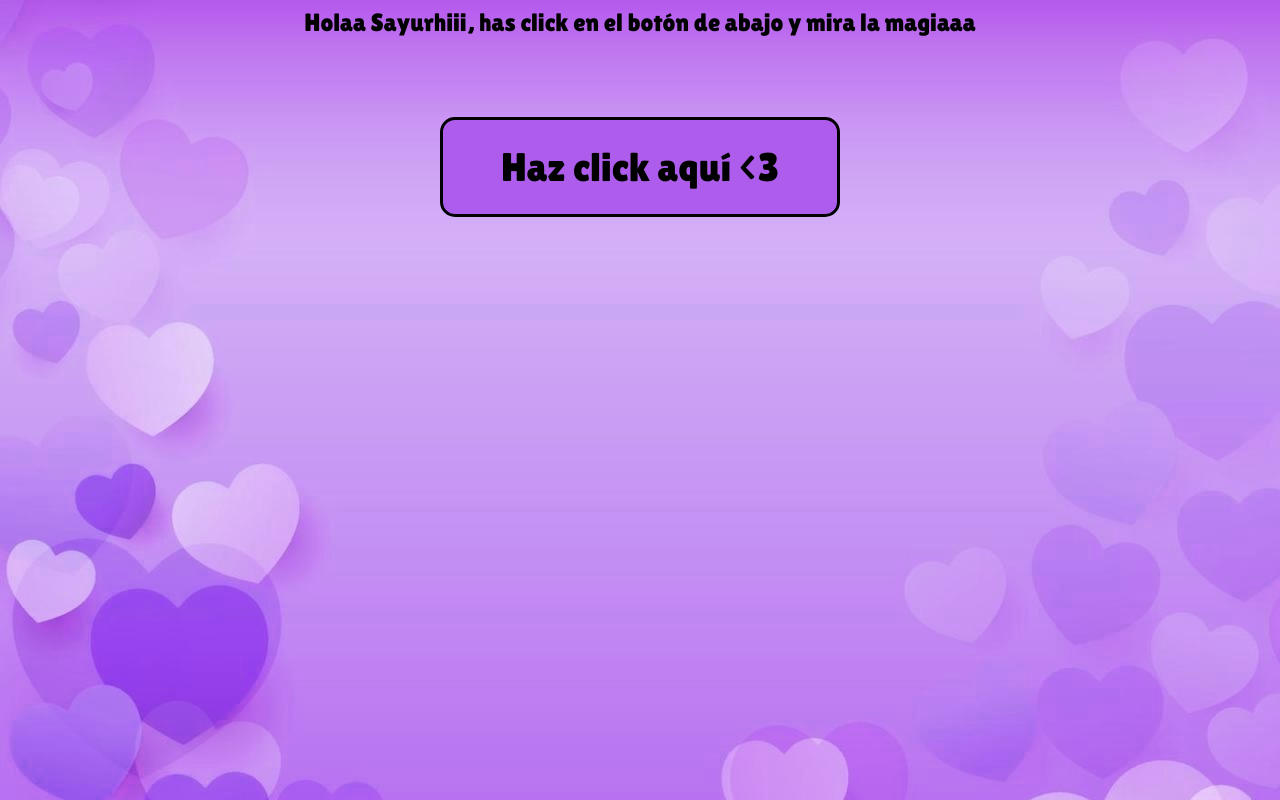
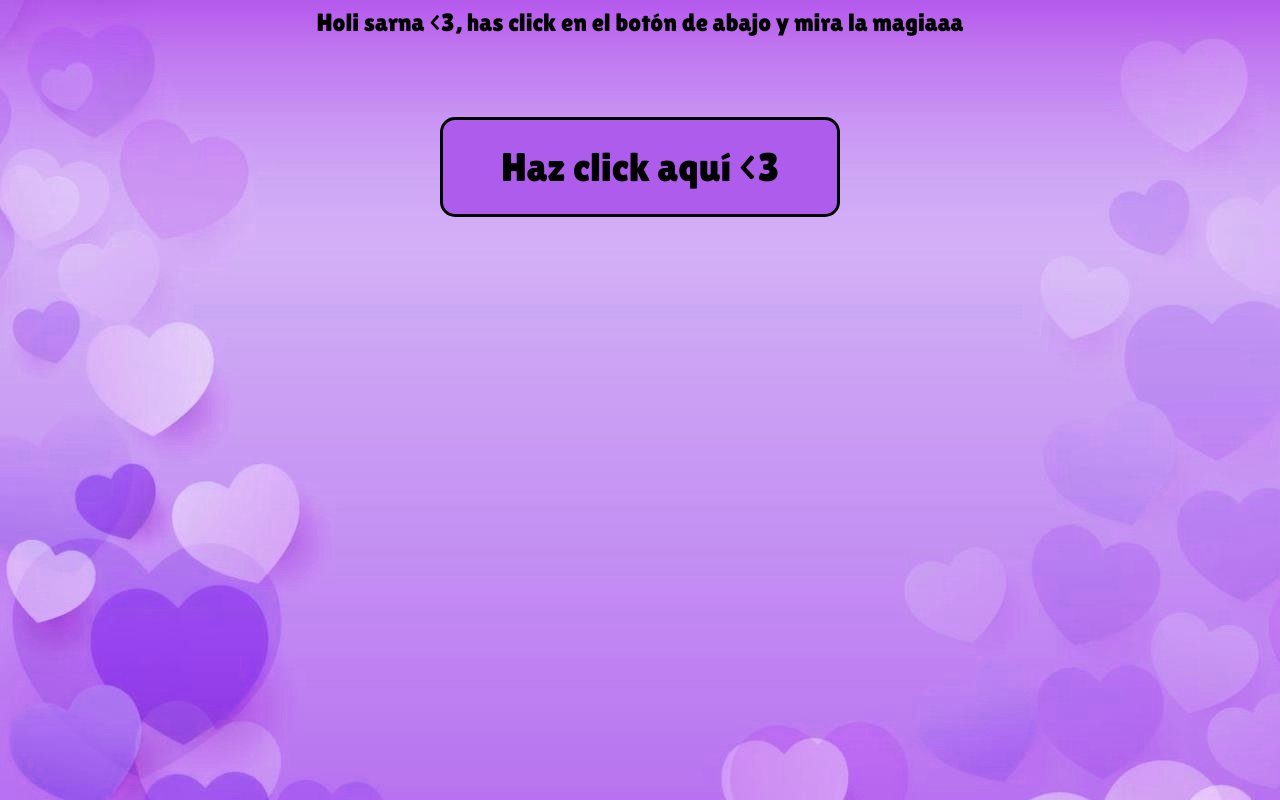
Before and after one commit to erickSitoy/felizcumplebailarina, a plain HTML site: page index.html in a window 1280 px wide. Drawn offline with Linux system fonts and the light colour scheme; files whose address does not match are found by name.

Commit message:
Update index.html

```diff
--- a/index.html
+++ b/index.html
@@ -4,11 +4,11 @@
     <meta charset="UTF-8">
     <meta name="viewport" content="width=device-width, initial-scale=1.0">
     <link rel="stylesheet" href="archives.css/styles.css">
-    <title>olaaaaa</title>
+    <title>holaaa vv</title>
 </head>
 <body>
         <center>
-            <div class="texto"> <span style="font-size: 25px;">Holaa Sayurhiii, has click en el botón de abajo y mira la magiaaa</span></div>
+            <div class="texto"> <span style="font-size: 25px;">Holi sarna <3, has click en el botón de abajo y mira la magiaaa</span></div>
         </center>
 
         <center><button class="boton" onclick="window.location.href='archives.html/pagina1.html'">Haz click aquí &lt;3 </button></center>
```
